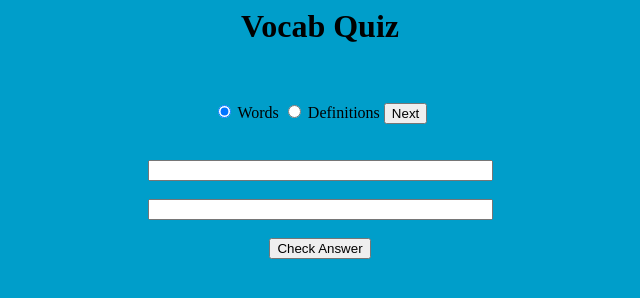
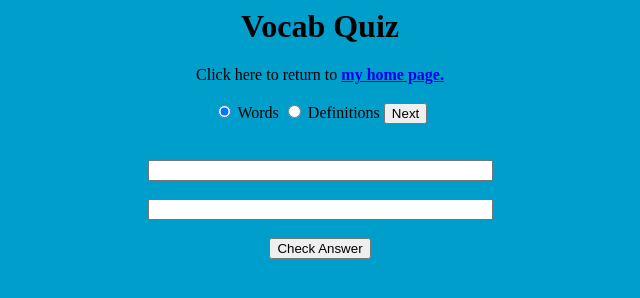
Before and after one commit to p2khelifi24/Website, a plain HTML site: page vocabQuiz.html in a window 1280 px wide. Shown: the whole page, without its empty margins (320-960 px from the left). Drawn offline with Linux system fonts and the light colour scheme.

Commit message:
Update vocabQuiz.html

```diff
--- a/vocabQuiz.html
+++ b/vocabQuiz.html
@@ -154,7 +154,7 @@ asked[i]= false;
 <body bgcolor="#009ECA">
 <center>
 <h1>Vocab Quiz</h1>
-
+Click here to return to <a href="index.html"><b>my home page.</b></a>
 <br/><br/>
 <input type="radio" id="terms" name="qType" onchange="restart()" checked>
 <label for="terms">Words</label>
```
